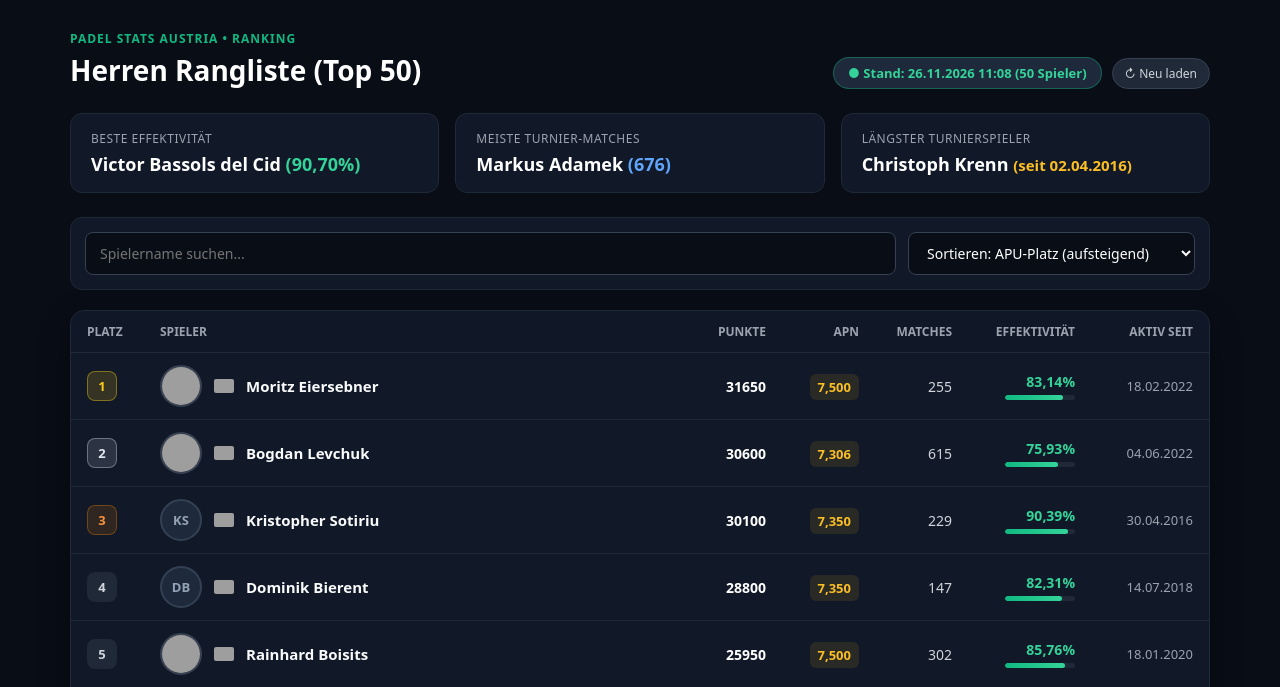
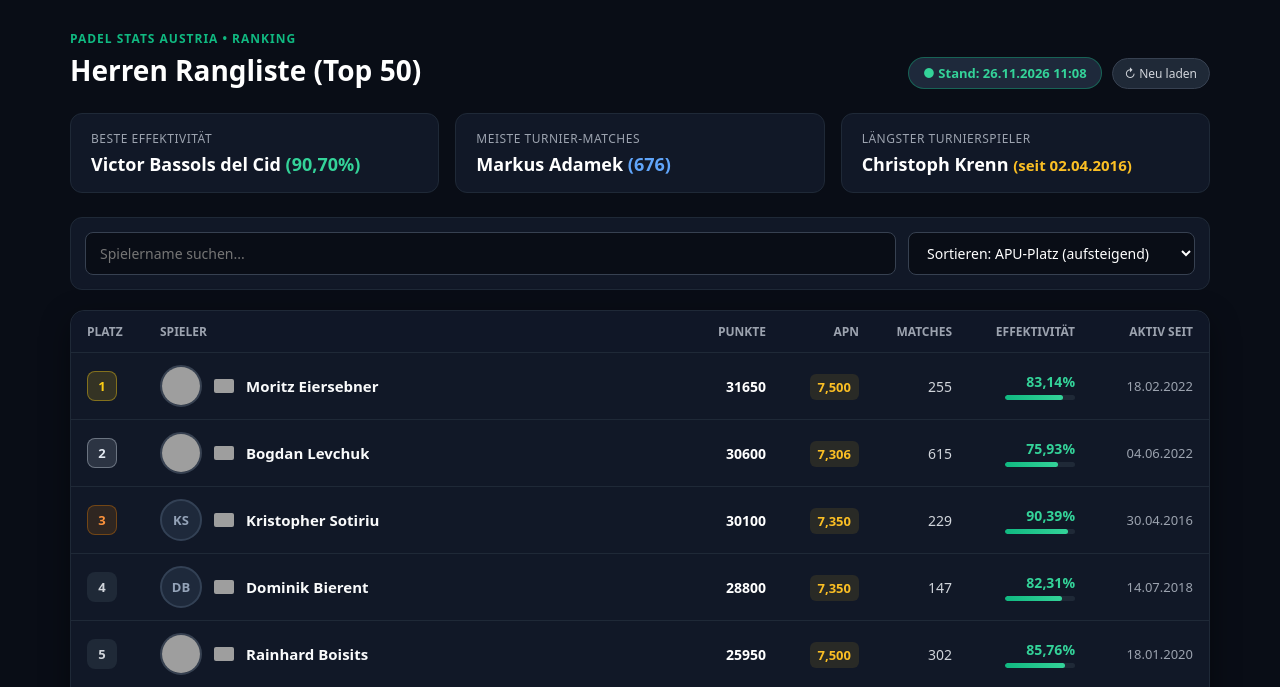
Before and after one commit to padel-stats-austria/ranking, a website: page index.html in a window 1280 px wide. Shown: the top 687 px of the page. Drawn offline with Linux system fonts and the light colour scheme; grey boxes are pictures that could not be loaded.

Commit message:
Update index.html

```diff
--- a/index.html
+++ b/index.html
@@ -26,14 +26,6 @@
     <div id="kpis" class="kpis"></div>
     <div id="ctrl" class="ctrl">
       <input id="suche" class="inp" placeholder="Spielername suchen...">
-      <!-- <select id="sort" class="sel">
-        <option value="platz">Sortieren: APU Platz</option>
-        <option value="eff">Sortieren: Effektivität</option>
-        <option value="apn">Sortieren: APN</option>
-        <option value="matches">Sortieren: Matches</option>
-        <option value="seit">Sortieren: Aktiv seit (älteste)</option>
-      </select> -->
-
       <select id="sort" class="sel">
         <option value="platz">Sortieren: APU-Platz (aufsteigend)</option>
         <option value="punkte_desc">Sortieren: Punkte (absteigend)</option>
@@ -47,7 +39,6 @@
         <option value="seit_asc">Sortieren: Aktiv seit (älteste zuerst)</option>
         <option value="seit_desc">Sortieren: Aktiv seit (neueste zuerst)</option>
       </select>
-
     </div>
     <div id="tw" class="card"></div>
   </div>
@@ -98,24 +89,6 @@
           if (sb === 'seit_desc') return b.seitZ - a.seitZ;
           return a.platz - b.platz;
         });
-
-        // const rows = f.map(x => {
-        //   const p = x.name.split(' ');
-        //   const ini = ((p[0] ? p[0].charAt(0) : '') + (p[1] ? p[1].charAt(0) : '')).toUpperCase();
-        //   const rc = x.platz === 1 ? 'rk r1' : (x.platz === 2 ? 'rk r2' : (x.platz === 3 ? 'rk r3' : 'rk'));
-        //   const av = x.bild ? '<img src="' + x.bild + '" class="pi" loading="lazy">' : '<div class="pn">' + ini + '</div>';
-        //   const bw = x.effZ > 0 ? Math.min(100, Math.round(x.effZ)) : 0;
-
-        //   return '<div class="grid-row grid-body">' +
-        //     '<div><span class="' + rc + '">' + x.platz + '</span></div>' +
-        //     '<div class="pc">' + av + '<a href="' + x.url + '" target="_blank" rel="noopener" class="pl">' + x.name + '</a></div>' +
-        //     '<div class="tr" style="font-weight:700;color:#fff">' + x.punkte + '</div>' +
-        //     '<div class="tr"><span class="apn">' + x.apnT + '</span></div>' +
-        //     '<div class="tr" style="color:#d1d5db">' + x.mT + '</div>' +
-        //     '<div class="tr"><div class="ew"><span style="color:#34d399;font-weight:700">' + x.effT + '</span><div class="eb"><div class="ef" style="width:' + bw + '%"></div></div></div></div>' +
-        //     '<div class="tr" style="color:#9ca3af;font-size:13px">' + x.seitT + '</div>' +
-        //     '</div>';
-        // }).join('');
 
         const rows = f.map(x => {
           const p = x.name.split(' ');
@@ -197,8 +170,7 @@
               data: liste
             }));
           } catch (e) { }
-
-          st.textContent = '● Stand: ' + (json.datum || 'aktuell') + ' (' + liste.length + ' Spieler)';
+          st.textContent = '● Stand: ' + (json.datum || 'aktuell');
           st.style.color = '#34d399';
           st.style.borderColor = 'rgba(16,185,129,.4)';
           document.getElementById('reloadBtn').style.display = 'inline-block';
```
